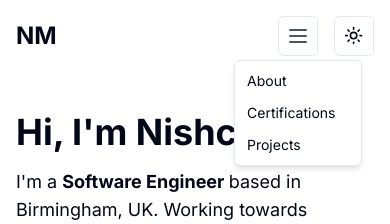
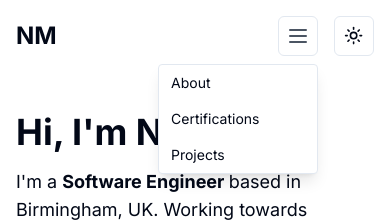
Before and after one commit to nishchintmakode/portfolio-web, a Next.js app: page / in a window 390 px wide. Both pictures are taken after a click on the button 298 px from the left and 36 px from the top of the page. Shown: the top 224 px of the page. Built offline with nearby package versions, Linux system fonts and the light colour scheme.

Commit message:
Changes to states in Navbar and optimizations

```diff
--- a/src/components/Navbar.tsx
+++ b/src/components/Navbar.tsx
@@ -1,16 +1,45 @@
-import React from "react";
+"use client";
+
+import React, { useState, useEffect, useRef } from "react";
 import Link from "next/link";
-import { Button } from "./ui/button";
-import {
-  DropdownMenu,
-  DropdownMenuContent,
-  DropdownMenuItem,
-  DropdownMenuTrigger,
-} from "@/components/ui/dropdown-menu";
 import { Menu } from "lucide-react";
 import { ModeToggle } from "./ui/ToogleButton";
+import { Button } from "./ui/button";
 
 const Navbar = () => {
+  const [menuOpen, setMenuOpen] = useState(false);
+  const menuRef = useRef<HTMLDivElement>(null);
+
+  const handleMenuToggle = () => {
+    setMenuOpen((prev) => !prev);
+  };
+
+  const handleLinkClick = () => {
+    setMenuOpen(false);
+    document.body.style.overflow = "auto";
+  };
+
+  const handleClickOutside = (event: MouseEvent) => {
+    if (menuRef.current && !menuRef.current.contains(event.target as Node)) {
+      setMenuOpen(false);
+      document.body.style.overflow = "auto";
+    }
+  };
+
+  useEffect(() => {
+    if (menuOpen) {
+      document.body.style.overflow = "hidden";
+      document.addEventListener("click", handleClickOutside);
+    } else {
+      document.body.style.overflow = "auto";
+      document.removeEventListener("click", handleClickOutside);
+    }
+
+    return () => {
+      document.removeEventListener("click", handleClickOutside);
+    };
+  }, [menuOpen]);
+
   return (
     <header className="w-full max-w-6xl">
       <div className="flex justify-between items-center">
@@ -19,41 +48,55 @@ const Navbar = () => {
         </div>
         <div className="flex items-center space-x-4">
           <nav className="hidden md:flex space-x-4">
-            <Link className="nav-link" href="#about">
+            <Link href="#about" className="nav-link" onClick={handleLinkClick}>
               About
             </Link>
-            <Link className="nav-link" href="#certifications">
+            <Link
+              href="#certifications"
+              className="nav-link"
+              onClick={handleLinkClick}
+            >
               Certifications
             </Link>
-            <Link className="nav-link" href="#projects">
+            <Link
+              href="#projects"
+              className="nav-link"
+              onClick={handleLinkClick}
+            >
               Projects
             </Link>
           </nav>
-          <div className="md:hidden">
-            <DropdownMenu>
-              <DropdownMenuTrigger asChild>
-                <Button variant="outline" size="icon">
-                  <Menu className="text-gray-600 dark:text-gray-400" />
-                </Button>
-              </DropdownMenuTrigger>
-              <DropdownMenuContent align="center">
-                <DropdownMenuItem>
-                  <Link className="nav-link" href="#about">
-                    About
-                  </Link>
-                </DropdownMenuItem>
-                <DropdownMenuItem>
-                  <Link className="nav-link" href="#certifications">
-                    Certifications
-                  </Link>
-                </DropdownMenuItem>
-                <DropdownMenuItem>
-                  <Link className="nav-link" href="#projects">
-                    Projects
-                  </Link>
-                </DropdownMenuItem>
-              </DropdownMenuContent>
-            </DropdownMenu>
+          <div className="relative md:hidden" ref={menuRef}>
+            <Button variant="outline" size="icon" onClick={handleMenuToggle}>
+              <Menu className="text-gray-600 dark:text-gray-400" />
+            </Button>
+            <div
+              className={`absolute right-0 mt-2 w-40 bg-popover border rounded shadow-lg transform-gpu transition-transform duration-200 ease-in-out ${
+                menuOpen ? "opacity-100 scale-100" : "opacity-0 scale-0"
+              }`}
+            >
+              <a
+                href="#about"
+                className="block px-3 py-2 text-sm"
+                onClick={handleLinkClick}
+              >
+                About
+              </a>
+              <a
+                href="#certifications"
+                className="block px-3 py-2 text-sm"
+                onClick={handleLinkClick}
+              >
+                Certifications
+              </a>
+              <a
+                href="#projects"
+                className="block px-3 py-2 text-sm"
+                onClick={handleLinkClick}
+              >
+                Projects
+              </a>
+            </div>
           </div>
           <ModeToggle />
         </div>
```
